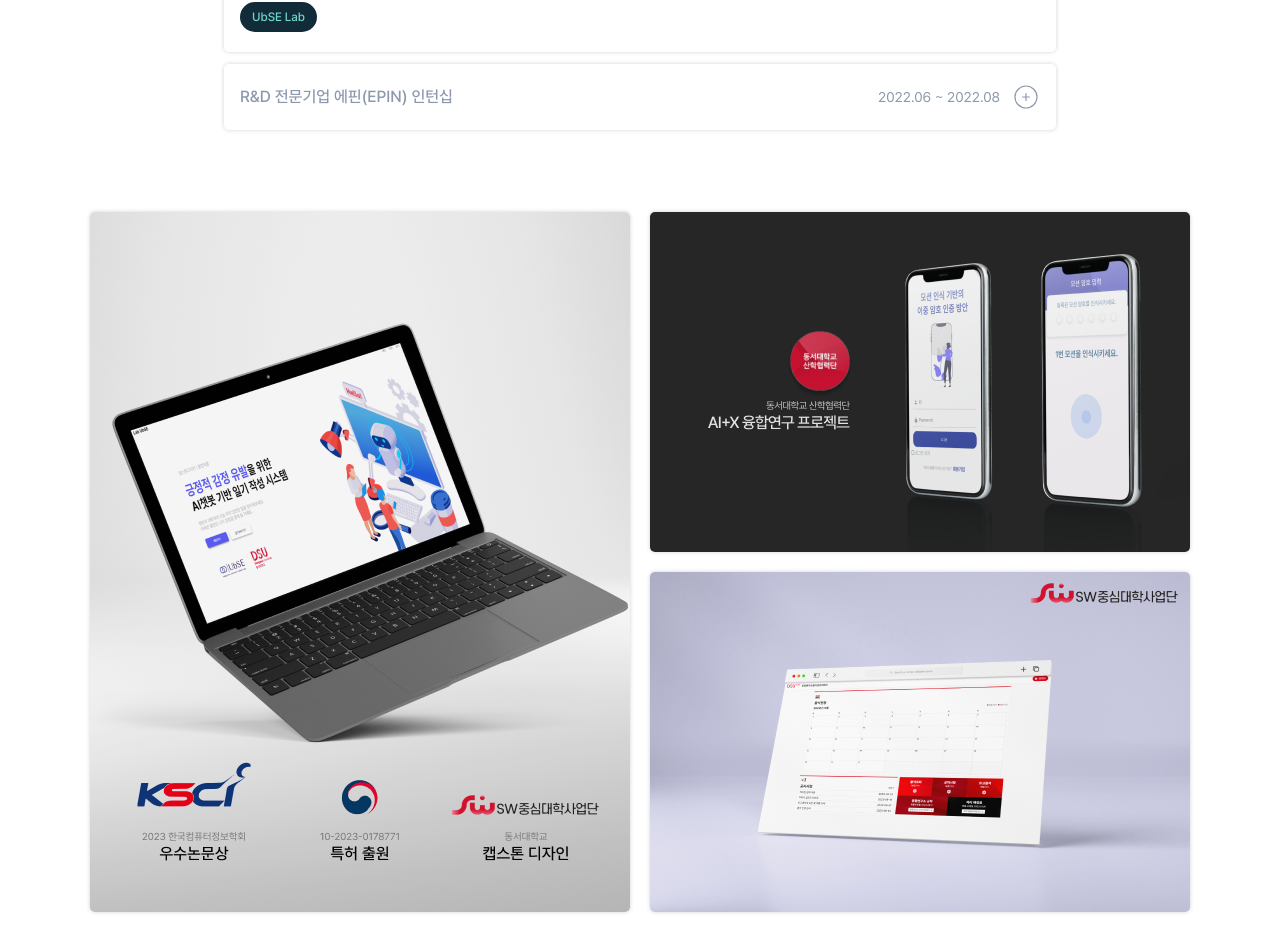
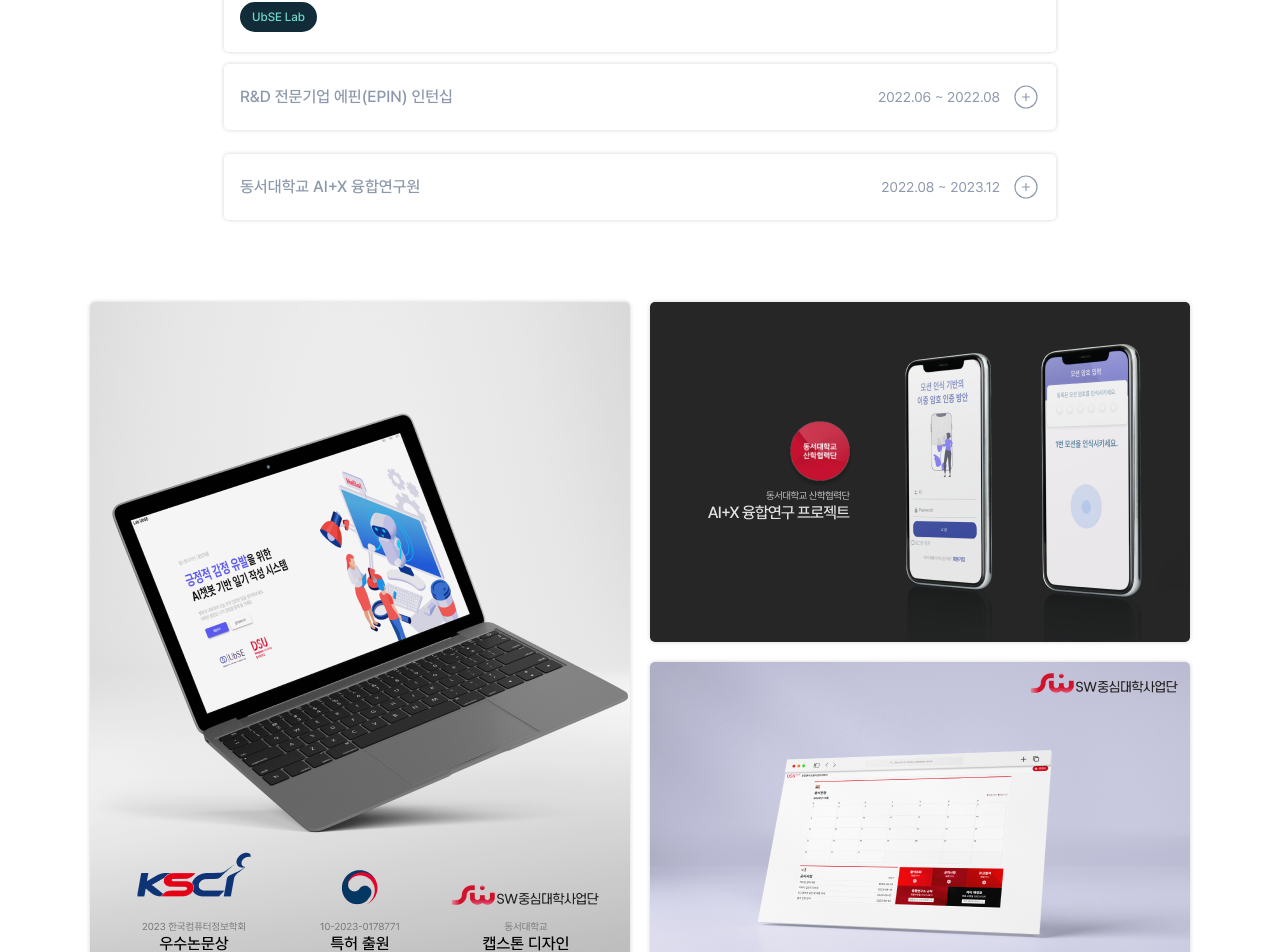
Before and after one commit to itsjh1242/PORTFOLIO, a React (Create React App) app in the folder client/: page / in a window 1280 px wide. Shown: the part 2325-3277 px from the top of the page. Built offline with nearby package versions, Linux system fonts and the light colour scheme.

Commit message:
update exp data

```diff
--- a/client/src/views/portfolio/Data/ExperienceData.js
+++ b/client/src/views/portfolio/Data/ExperienceData.js
@@ -17,6 +17,15 @@ const ExperienceData = [
     desc: 'R&D 전문기업 에핀(EPIN)에서 인턴십을 진행하였습니다. 당시 Epin에서 개발 중이었던 "테니스 대진표 자동화 프로젝트"에 참여하며, 프로젝트의 일정에 맞춰 개발을 진행하였습니다. 또한, 프로젝트에 사용된 기술 스택에 대해 학습하며, 실무에서의 개발 경험을 쌓을 수 있었습니다.',
     stack: ["동서대학교 산학협력단", "테니스 대진표 자동화 프로젝트", "Flutter", "Firebase", "Dart", "Node.js"],
   },
+  {
+    title: "동서대학교 AI+X 융합연구원",
+    period: "2022.08 ~ 2023.12",
+    location: "Busan, Korea",
+    website: "https://aisw.dongseo.ac.kr/main/main.html",
+    website_n: "aisw.dongseo.ac.kr",
+    desc: "동서대학교 AI+X 연구원으로 참여하여, 융합연구 프로젝트에 참여하였습니다. 프로젝트에 참여하며, AI 기술을 활용한 다양한 프로젝트를 진행하며, AI 기술에 대한 기초 지식을 습득하였습니다. 또한, AI 기술을 활용한 프로젝트를 진행하며, 공모전 참가 및 수상 경험을 쌓을 수 있었습니다.",
+    stack: ["AI+X", ""],
+  },
 ];
 
 export default ExperienceData;
```
